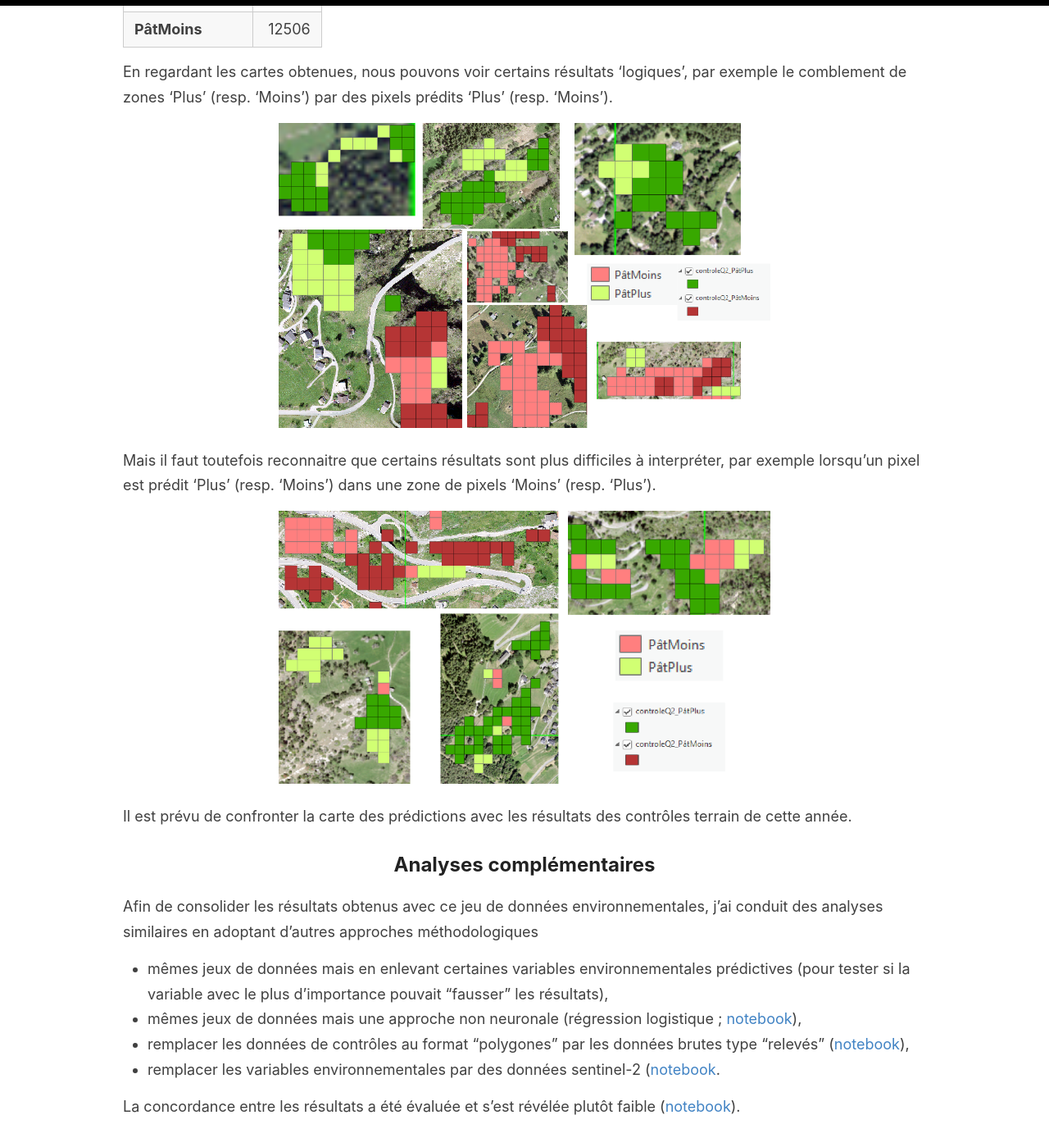
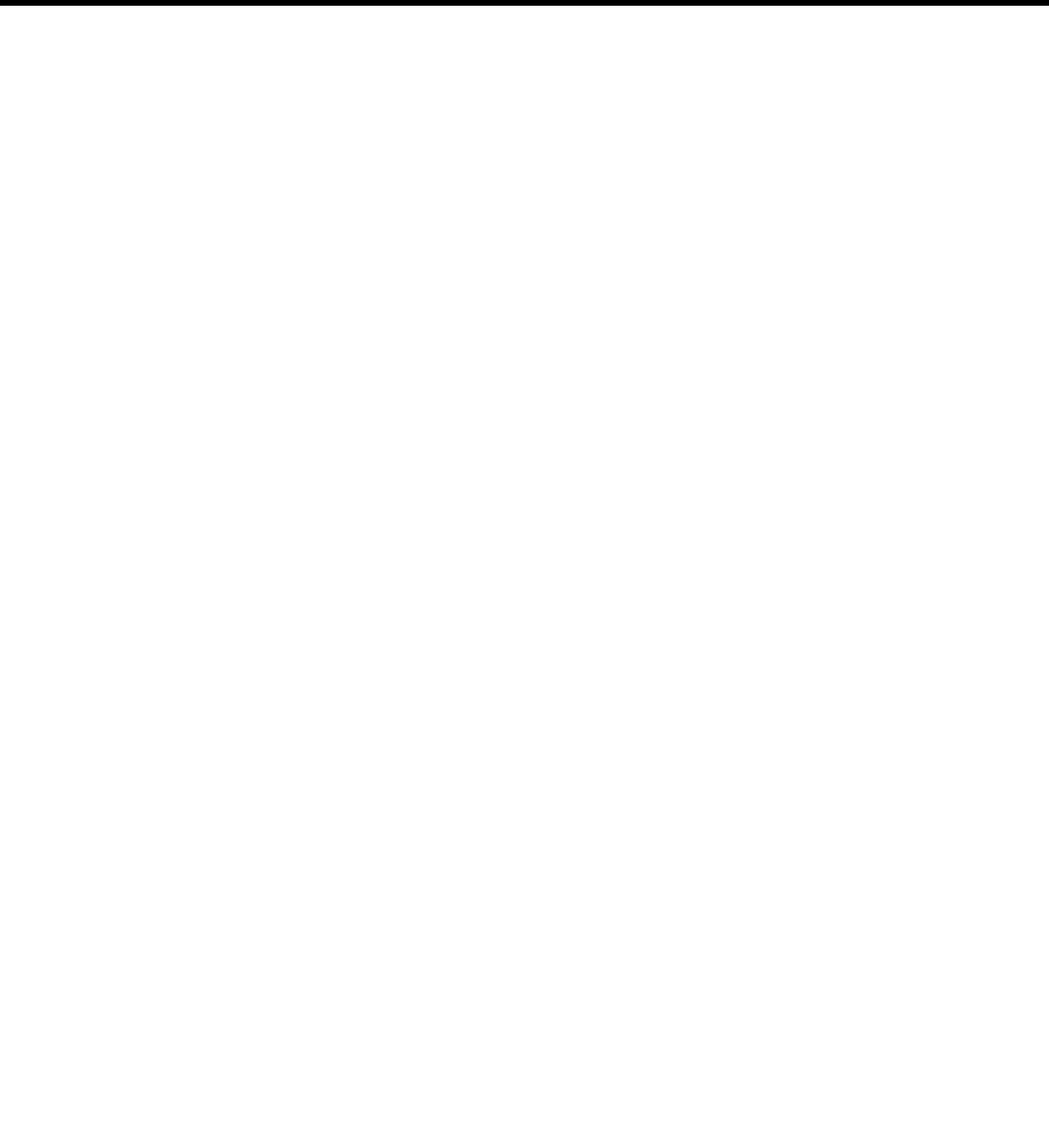
Before and after one commit to sca-opdir/sber-biodiversite-ml-prediction, a Jekyll site: the page built from _pages/apprentissage.md, in a window 1280 px wide and 1400 px high, scrolled down 5400 px. Shown: the whole window at 82% size. Built offline with Jekyll 4.4.1, drawn with Linux system fonts in a browser that asks for light colours; some of the changed text lies outside the part shown.

Commit message:
Update apprentissage.md

```diff
--- a/_pages/apprentissage.md
+++ b/_pages/apprentissage.md
@@ -67,74 +67,6 @@ Pour vérifier s'il y avait un problème dans le modèle, j'ai répété l'analy
 
 J'ai ensuite vérifié les données, notamment s'il n'y avait pas de contamination (présence d'échantillons identiques dans les jeux de données d'entrainement et de test). J'ai également vérifié qu'il n'y avait aucun chevauchement de longitude/latitude entre les différents jeux de données. Finalement, j'ai également reproduit les analyses en sous-échantillonnant la catégorie surreprésentée afin d'évaluer si le déséquilibre de classes pouvait biaiser le résultat. Ces vérifications n'ont pas révélé d'anomalies et <span style="color: red;">des vérifications sont encore actuellement en cours pour éclaircir ce point et mieux comprendre les résultats obtenus</span>.
 
-### Résultat sur le set de données labellisées
-
-**Taux de prédiction (%)**
-
-| true_label | PâtMoins | PâtPlus |
-| --- | ---: | ---: |
-| **predicted_label PâtMoins** | 99.69 | 0.31 |
-| **predicted_label PâtPlus** | 0.05 | 99.95 |
-
-**Nombre de prédictions (comptage)**
-
-| true_label  | PâtMoins | PâtPlus |
-| --- | ---: | ---: |
-| **predicted_label PâtMoins** | 23094 | 72 |
-| **predicted_label PâtPlus** | 42 | 83664 |
-
-En analysant la carte des erreurs de prédictions
-
-<div align="center">
-  <img src="{{site.baseurl}}/images/erreurs_PlusFalse.png" alt="Pixels classifiés 'Plus' de façon erronnée" width="600"/>
-</div>
-
-
-<div align="center">
-  <img src="{{site.baseurl}}/images/erreurs_MoinsFalse.png" alt="Pixels classifiés 'Moins' de façon erronnée" width="600"/>
-</div>
-
-<!-- [x/dt2pred.shape[0] for x in dt2pred['predicted_label'].value_counts()]
-[0.7801568048377456, 0.21984319516225434] -->
-
-Par ailleurs, en regardant la <a href="{{site.baseurl}}/images/train2pred_correct-false_dist.png">distribution des variables environnementales</a>, on remarque que les pixels pour lesquelles la prédiction a été erronnée montrent un décalage des courbes pour les variables relatives au sol (edaph_eiv_r, edaph_eiv_n) et topographique (alti3d_aspect_median, alti3d_hillshade_median, alti3d_dem_median) qui pourrait peut-être expliquer en partie les difficultés de prédiction pour ces pixels-là.
-
-#### Résultats de la prédiction sur les données sans label
-
-Le modèle entrainé a ensuite été utilisé pour de l'inférence sur les pixels des polygones de pâturages jamais évalués sur le terrain.
-
-<!-- [x/dt_scaled.shape[0] for x in dt_scaled['label'].value_counts()]
-[0.7835167302941837, 0.2164832697058163] -->
-
-| predicted label  |   |
-| --- | ---: |
-| **PâtPlus** | 44380 |
-| **PâtMoins** | 12506 |
-
-En regardant les cartes obtenues, nous pouvons voir certains résultats 'logiques', par exemple le comblement de zones 'Plus' (resp. 'Moins') par des pixels prédits 'Plus' (resp. 'Moins').
-
-<div align="center">
-  <img src="{{site.baseurl}}/images/nevereval_logic.png" alt="Résultats des prédictions 'attendus'" width="600"/>
-</div>
-
-Mais il faut toutefois reconnaitre que certains résultats sont plus difficiles à interpréter, par exemple lorsqu'un pixel est prédit 'Plus' (resp. 'Moins') dans une zone de pixels 'Moins' (resp. 'Plus').
-
-<div align="center">
-  <img src="{{site.baseurl}}/images/nevereval_weird.png" alt="Résultats des prédictions plus difficiles à interpréter" width="600"/>
-</div>
-
-Il est prévu de confronter la carte des prédictions avec les résultats des contrôles terrain de cette année.
-
-
-## Analyses complémentaires
-
-Afin de consolider les résultats obtenus avec ce jeu de données environnementales, j'ai conduit des analyses similaires en adoptant d'autres approches méthodologiques
-* mêmes jeux de données mais en enlevant certaines variables environnementales prédictives (pour tester si la variable avec le plus d'importance pouvait "fausser" les résultats),
-* mêmes jeux de données mais une approche non neuronale (régression logistique ; [notebook](https://www.kaggle.com/code/mzufferey/sber-data-logreg-p-turage)),
-* remplacer les données de contrôles au format "polygones" par les données brutes type "relevés" ([notebook](https://www.kaggle.com/code/mzufferey/sber-nn-relev-s-p-t)),
-* remplacer les variables environnementales par des données sentinel-2 ([notebook](https://www.kaggle.com/code/mzufferey/ffn-sber-paturagev4-sentinel).
-
- La concordance entre les résultats a été évaluée et s'est révélée plutôt faible ([notebook](https://www.kaggle.com/code/mzufferey/cmp-p-turages-output)).
 
 ## References
 
```
